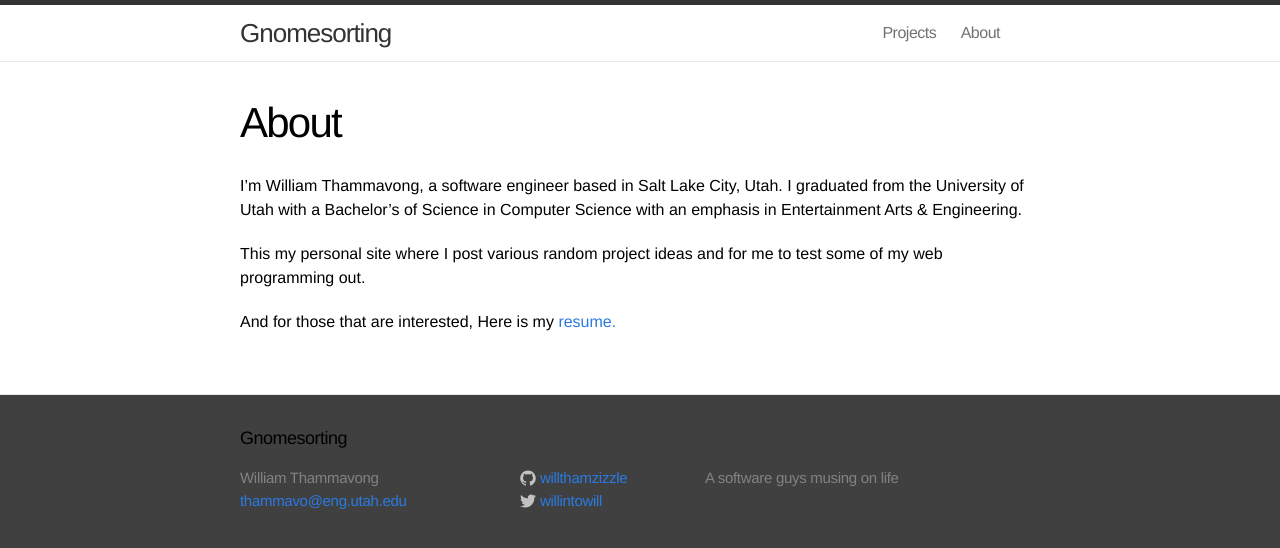
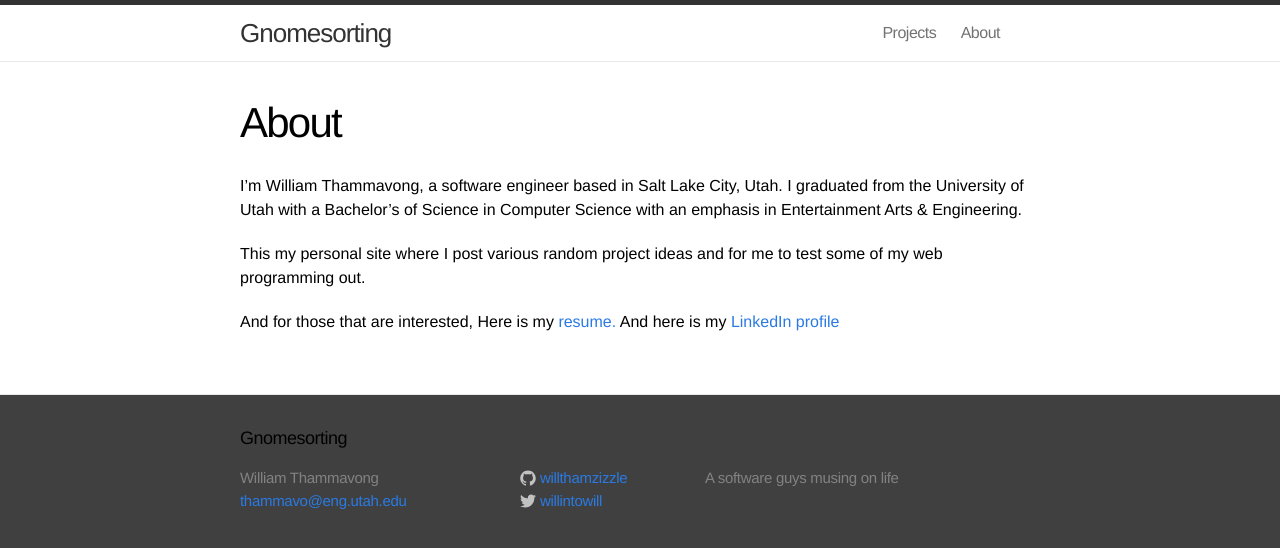
Before and after one commit to willthamzizzle/Gnomesort.github.io, a Jekyll site: the page built from about.md, in a window 1280 px wide. Shown: the top 548 px of the page. Built offline with Jekyll 4.4.1, drawn with Linux system fonts in a browser that asks for light colours.

Commit message:
no message

```diff
--- a/about.md
+++ b/about.md
@@ -9,4 +9,6 @@ with an emphasis in Entertainment Arts & Engineering.
 
 This my personal site where I post various random project ideas and for me to test some of my web programming out.
 
-And for those that are interested, Here is my [resume.](/assets/TheResume.pdf)
+And for those that are interested, Here is my [resume.](/assets/TheResume.pdf) And here is my [LinkedIn profile][LinkedIn]
+
+[LinkedIn]: www.linkedin.com/in/williamtham/
```
